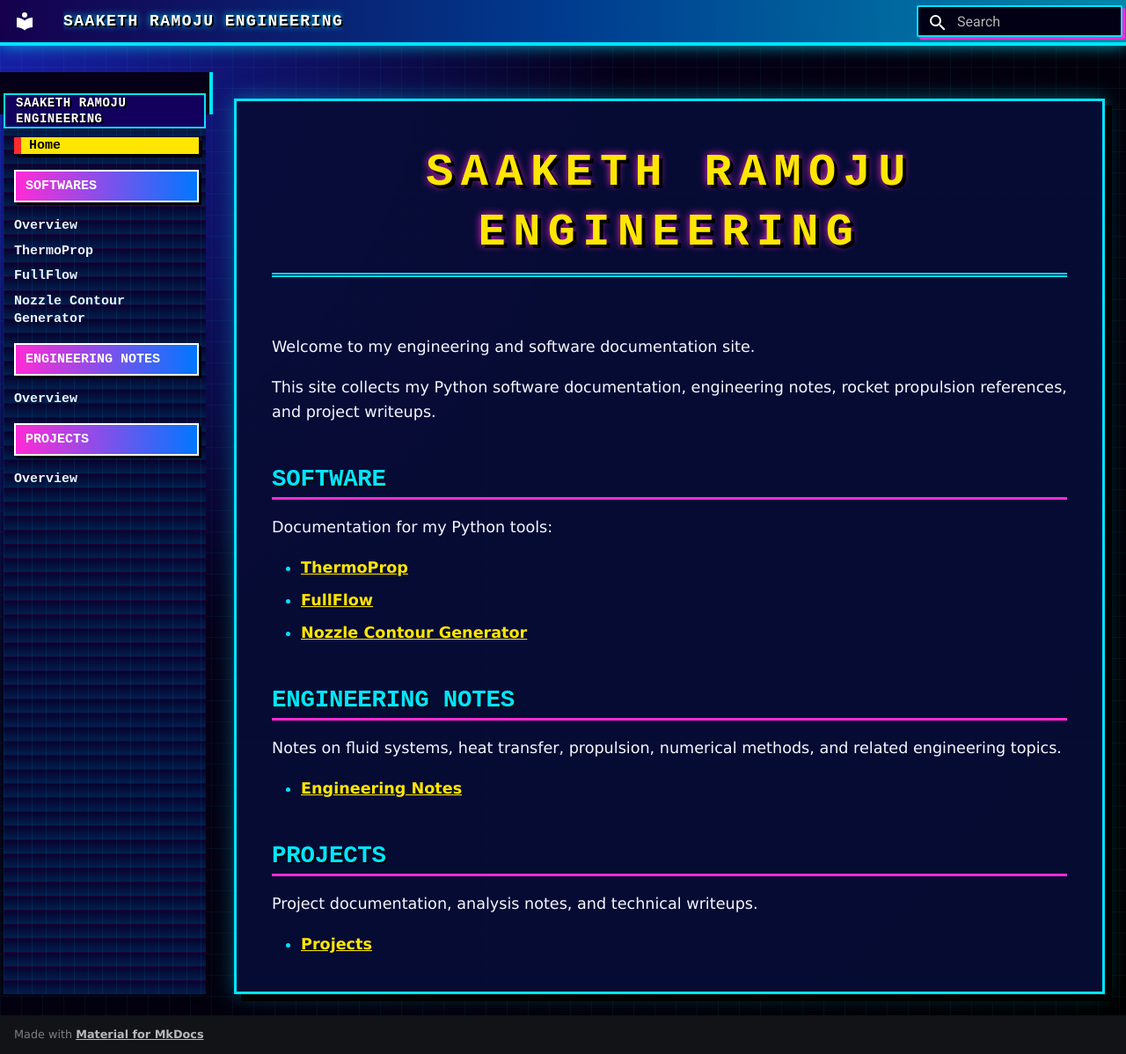
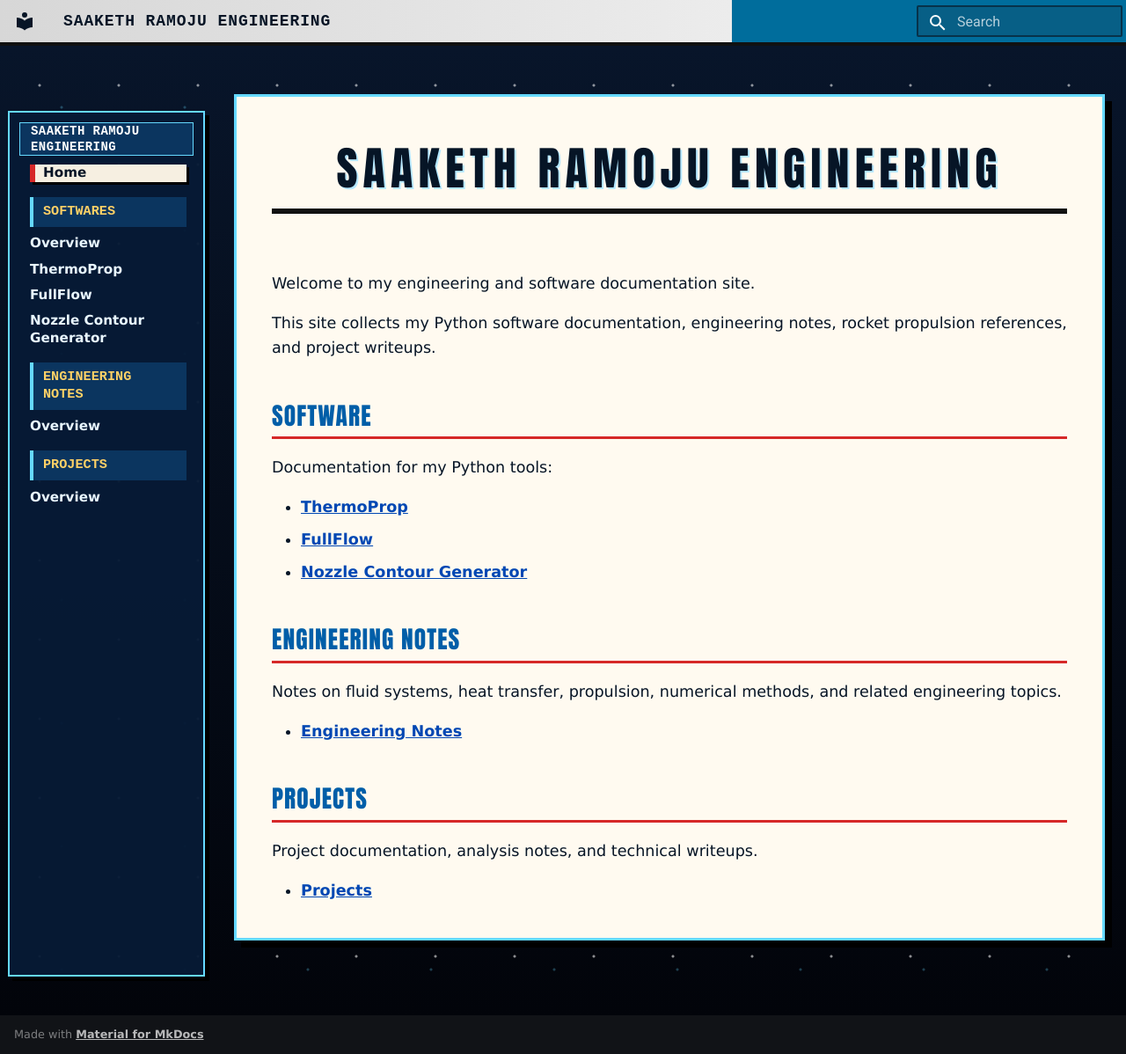
Before and after one commit to saakethramoju/saakethramoju.github.io, an MkDocs documentation site: the page built from docs/index.md, in a window 1280 px wide and 1198 px high. Shown: the whole window at 88% size. Built offline with MkDocs 1.6.1 and Material for MkDocs 9.7.7, drawn with Linux system fonts in a browser that asks for light colours.

Commit message:
nasa retro

```diff
--- a/docs/stylesheets/retro-y2k.css
+++ /dev/null
@@ -1,253 +0,0 @@
-:root {
-  --space: #050018;
-  --space2: #09002b;
-  --panel: #10104a;
-  --panel2: #071c5c;
-  --cyan: #00e5ff;
-  --blue: #0077ff;
-  --pink: #ff2bd6;
-  --yellow: #ffe600;
-  --green: #39ff14;
-  --orange: #ff8c00;
-  --red: #ff2b2b;
-  --text: #f4f7ff;
-
-  --md-primary-fg-color: #09002b;
-  --md-accent-fg-color: #00e5ff;
-}
-
-/* Dark pixel-art background */
-body,
-.md-container,
-.md-main {
-  background:
-    linear-gradient(rgba(0, 229, 255, 0.05) 1px, transparent 1px),
-    linear-gradient(90deg, rgba(0, 229, 255, 0.05) 1px, transparent 1px),
-    radial-gradient(circle at top left, #1720a8 0%, var(--space) 42%, #000 100%);
-  background-size: 24px 24px, 24px 24px, auto;
-}
-
-.md-content {
-  background: transparent;
-}
-
-.md-grid {
-  max-width: 96rem;
-}
-
-/* Hide right table of contents */
-.md-sidebar--secondary {
-  display: none !important;
-}
-
-/* Header */
-.md-header {
-  background: linear-gradient(90deg, #15004d, #003b8f, #0088aa);
-  border-bottom: 4px solid var(--cyan);
-  box-shadow: 0 0 18px rgba(0, 229, 255, 0.7);
-}
-
-.md-header__title {
-  font-family: "Courier New", monospace;
-  text-transform: uppercase;
-  font-weight: 900;
-  letter-spacing: 0.08em;
-  color: white;
-  text-shadow: 2px 2px 0 #000, 0 0 8px var(--cyan);
-}
-
-.md-search__form {
-  background: #020014;
-  border: 2px solid var(--cyan);
-  box-shadow: 3px 3px 0 var(--pink);
-}
-
-/* Left sidebar */
-.md-sidebar--primary {
-  background: #050018;
-  border-right: 4px solid var(--cyan);
-}
-
-.md-sidebar--primary .md-sidebar__scrollwrap {
-  background:
-    linear-gradient(rgba(255, 43, 214, 0.08) 1px, transparent 1px),
-    linear-gradient(90deg, rgba(0, 229, 255, 0.08) 1px, transparent 1px),
-    linear-gradient(180deg, #09002b, #001f4d);
-  background-size: 16px 16px;
-}
-
-/* Remove old glow box */
-.md-nav__title {
-  background: #12005c !important;
-  color: white !important;
-  box-shadow: none !important;
-  border: 2px solid var(--cyan);
-  font-family: "Courier New", monospace;
-  text-transform: uppercase;
-  font-weight: 900;
-  letter-spacing: 0.04em;
-  text-shadow: 2px 2px 0 #000;
-}
-
-/* Sidebar section labels */
-.md-sidebar--primary .md-nav__item--section > .md-nav__link {
-  background: linear-gradient(90deg, #ff2bd6, #0077ff);
-  color: white !important;
-  border: 2px solid #fff;
-  box-shadow: 3px 3px 0 #000;
-  margin: 0.7rem 0 0.35rem;
-  padding: 0.35rem 0.55rem;
-  font-family: "Courier New", monospace;
-  text-transform: uppercase;
-  font-weight: 900;
-}
-
-/* Sidebar links */
-.md-sidebar--primary .md-nav__link {
-  color: #eaf8ff !important;
-  opacity: 1 !important;
-  font-family: "Courier New", monospace;
-  font-size: 0.75rem;
-  font-weight: 700;
-}
-
-.md-sidebar--primary .md-nav__link:hover {
-  color: var(--yellow) !important;
-  text-shadow: 0 0 6px var(--yellow);
-}
-
-/* Active sidebar link */
-.md-sidebar--primary .md-nav__link--active {
-  background: var(--yellow) !important;
-  color: #000 !important;
-  border-left: 8px solid var(--red);
-  box-shadow: 4px 4px 0 #000;
-  padding-left: 0.45rem;
-  text-shadow: none;
-  font-weight: 900;
-}
-
-/* Page content panel */
-.md-content__inner {
-  background: rgba(7, 12, 55, 0.92);
-  color: var(--text);
-  border: 3px solid var(--cyan);
-  box-shadow: 8px 8px 0 #000, 0 0 22px rgba(0, 229, 255, 0.35);
-  padding: 2rem;
-  margin-top: 1.5rem;
-}
-
-/* Breadcrumbs */
-.md-path,
-.md-path a {
-  color: var(--green) !important;
-  font-family: "Courier New", monospace;
-}
-
-/* Main text */
-.md-typeset {
-  color: var(--text);
-  font-family: Verdana, Geneva, sans-serif;
-  font-size: 0.88rem;
-  line-height: 1.6;
-}
-
-.md-typeset h1 {
-  font-family: "Courier New", monospace;
-  color: var(--yellow);
-  text-align: center;
-  text-transform: uppercase;
-  letter-spacing: 0.16em;
-  font-size: 2.6rem;
-  font-weight: 900;
-  text-shadow: 4px 4px 0 #000, 0 0 10px var(--pink);
-  border-bottom: 5px double var(--cyan);
-  padding-bottom: 0.6rem;
-}
-
-.md-typeset h2 {
-  font-family: "Courier New", monospace;
-  color: var(--cyan);
-  text-transform: uppercase;
-  font-weight: 900;
-  border-bottom: 3px solid var(--pink);
-  text-shadow: 2px 2px 0 #000;
-}
-
-.md-typeset h3 {
-  font-family: "Courier New", monospace;
-  color: var(--green);
-  text-transform: uppercase;
-}
-
-.md-typeset a {
-  color: var(--yellow);
-  text-decoration: underline;
-  font-weight: 900;
-}
-
-.md-typeset a:hover {
-  color: var(--pink);
-}
-
-/* Lists */
-.md-typeset li::marker {
-  color: var(--cyan);
-}
-
-/* Code */
-.md-typeset code {
-  background: #000;
-  color: var(--green);
-  border: 1px solid var(--cyan);
-}
-
-.md-typeset pre {
-  background: #000 !important;
-  border: 3px solid var(--green);
-  box-shadow: 5px 5px 0 var(--pink);
-}
-
-/* Cards */
-.nasa-card-grid {
-  display: grid;
-  grid-template-columns: repeat(auto-fit, minmax(240px, 1fr));
-  gap: 1.1rem;
-  margin: 1.5rem 0;
-}
-
-.nasa-card {
-  background: linear-gradient(135deg, #15004d, #003b8f);
-  border: 3px solid var(--cyan);
-  box-shadow: 6px 6px 0 #000;
-  padding: 1rem;
-}
-
-.nasa-card h3 {
-  margin-top: 0;
-  color: var(--yellow);
-}
-
-/* Tables */
-.md-typeset table:not([class]) {
-  border: 3px solid var(--cyan);
-  background: #070c37;
-}
-
-.md-typeset table:not([class]) th {
-  background: var(--pink);
-  color: white;
-  text-transform: uppercase;
-}
-
-/* Mobile */
-@media screen and (max-width: 76.2344em) {
-  .md-content__inner {
-    margin: 0.75rem;
-    padding: 1rem;
-  }
-
-  .md-typeset h1 {
-    font-size: 1.8rem;
-  }
-}
--- /dev/null
+++ b/docs/stylesheets/y2k-nasa.css
@@ -0,0 +1,237 @@
+:root {
+  --space: #050914;
+  --navy: #071b36;
+  --blue: #005ea8;
+  --cyan: #65d9ff;
+  --cream: #f6efe1;
+  --cream2: #fffaf0;
+  --ink: #071526;
+  --red: #d62828;
+  --gold: #ffd166;
+
+  --md-primary-fg-color: #071b36;
+  --md-accent-fg-color: #65d9ff;
+}
+
+body,
+.md-container,
+.md-main {
+  background:
+    radial-gradient(circle, rgba(255,255,255,0.55) 1px, transparent 2px),
+    radial-gradient(circle, rgba(101,217,255,0.28) 1px, transparent 2px),
+    linear-gradient(180deg, #08152a, #02040a);
+  background-size: 90px 90px, 140px 140px, auto;
+}
+
+.md-content {
+  background: transparent;
+}
+
+.md-grid {
+  max-width: 94rem;
+}
+
+.md-sidebar--secondary {
+  display: none !important;
+}
+
+/* Header */
+.md-header {
+  background: linear-gradient(90deg, #d7d7d7 0%, #ececec 65%, #006d9c 65%);
+  color: var(--ink);
+  border-bottom: 4px solid #111;
+  box-shadow: none;
+}
+
+.md-header__title {
+  font-family: "Courier New", monospace;
+  text-transform: uppercase;
+  font-weight: 900;
+  letter-spacing: 0.05em;
+  color: var(--ink);
+}
+
+.md-search__form {
+  background: #075f86;
+  border: 2px solid #07324a;
+}
+
+/* Sidebar */
+.md-sidebar--primary .md-sidebar__scrollwrap {
+  background: rgba(7, 27, 54, 0.96);
+  border: 2px solid var(--cyan);
+  box-shadow: 5px 5px 0 #000;
+  margin: 1rem 0.45rem;
+  padding: 0.55rem;
+}
+
+.md-nav__title {
+  background: #0b355f !important;
+  color: white !important;
+  border: 1px solid var(--cyan);
+  box-shadow: none !important;
+  font-family: "Courier New", monospace;
+  text-transform: uppercase;
+  font-weight: 900;
+  letter-spacing: 0.03em;
+}
+
+/* Sidebar section headers */
+.md-sidebar--primary .md-nav__item--section > .md-nav__link {
+  background: #0b355f;
+  color: var(--gold) !important;
+  border-left: 4px solid var(--cyan);
+  margin-top: 0.75rem;
+  padding: 0.35rem 0.55rem;
+  font-family: "Courier New", monospace;
+  text-transform: uppercase;
+  font-weight: 900;
+}
+
+/* Sidebar links */
+.md-sidebar--primary .md-nav__link {
+  color: #e8f6ff !important;
+  opacity: 1 !important;
+  font-family: Verdana, Geneva, sans-serif;
+  font-size: 0.76rem;
+  font-weight: 600;
+}
+
+.md-sidebar--primary .md-nav__link:hover {
+  color: var(--gold) !important;
+}
+
+/* Active sidebar link */
+.md-sidebar--primary .md-nav__link--active {
+  background: var(--cream);
+  color: var(--ink) !important;
+  border-left: 6px solid var(--red);
+  box-shadow: 3px 3px 0 #000;
+  padding-left: 0.45rem;
+  font-weight: 900;
+}
+
+/* Main content panel */
+.md-content__inner {
+  background: var(--cream2);
+  color: var(--ink);
+  border: 3px solid var(--cyan);
+  box-shadow: 8px 8px 0 #000;
+  padding: 2rem;
+  margin-top: 1.25rem;
+}
+
+/* Breadcrumbs */
+.md-path,
+.md-path a {
+  color: #315f85 !important;
+  font-family: "Courier New", monospace;
+  font-weight: 700;
+}
+
+/* Text */
+.md-typeset {
+  color: var(--ink);
+  font-family: Verdana, Geneva, sans-serif;
+  font-size: 0.88rem;
+  line-height: 1.6;
+}
+
+.md-typeset h1 {
+  font-family: Impact, "Arial Black", sans-serif;
+  color: #061526;
+  text-align: center;
+  text-transform: uppercase;
+  letter-spacing: 0.12em;
+  font-size: 2.6rem;
+  border-bottom: 6px solid #111;
+  padding-bottom: 0.55rem;
+  text-shadow: 2px 2px 0 #b6e8ff;
+}
+
+.md-typeset h2 {
+  font-family: Impact, "Arial Black", sans-serif;
+  color: var(--blue);
+  text-transform: uppercase;
+  letter-spacing: 0.04em;
+  border-bottom: 3px solid var(--red);
+  padding-bottom: 0.2rem;
+}
+
+.md-typeset h3 {
+  font-family: "Courier New", monospace;
+  color: #9f1d1d;
+  text-transform: uppercase;
+}
+
+/* Links */
+.md-typeset a {
+  color: #0047b3;
+  font-weight: 700;
+  text-decoration: underline;
+}
+
+.md-typeset a:hover {
+  color: var(--red);
+}
+
+/* Code */
+.md-typeset code {
+  background: #111827;
+  color: #b7ffb7;
+  border: 1px solid #4fc3f7;
+}
+
+.md-typeset pre {
+  background: #111827 !important;
+  border: 2px solid #4fc3f7;
+  border-left: 6px solid var(--red);
+}
+
+/* Cards */
+.nasa-card-grid {
+  display: grid;
+  grid-template-columns: repeat(auto-fit, minmax(240px, 1fr));
+  gap: 1.1rem;
+  margin: 1.5rem 0;
+}
+
+.nasa-card {
+  background: #0b355f;
+  color: white;
+  border: 2px solid var(--cyan);
+  border-left: 7px solid var(--red);
+  box-shadow: 5px 5px 0 #000;
+  padding: 1rem;
+}
+
+.nasa-card h3 {
+  color: var(--gold);
+  margin-top: 0;
+}
+
+.nasa-card a {
+  color: var(--cyan);
+}
+
+/* Tables */
+.md-typeset table:not([class]) {
+  border: 2px solid #111;
+}
+
+.md-typeset table:not([class]) th {
+  background: var(--navy);
+  color: var(--gold);
+  text-transform: uppercase;
+}
+
+@media screen and (max-width: 76.2344em) {
+  .md-content__inner {
+    margin: 0.75rem;
+    padding: 1rem;
+  }
+
+  .md-typeset h1 {
+    font-size: 1.8rem;
+  }
+}
--- a/mkdocs.yml
+++ b/mkdocs.yml
@@ -3,15 +3,16 @@ site_url: https://saakethramoju.github.io
 
 theme:
   name: material
+  palette:
+    scheme: slate
   features:
     - navigation.sections
     - navigation.top
     - navigation.path
-  palette:
-    scheme: slate
+    - content.code.copy
 
 extra_css:
-  - stylesheets/retro-y2k.css
+  - stylesheets/y2k-nasa.css
 
 nav:
   - Home: index.md
```
